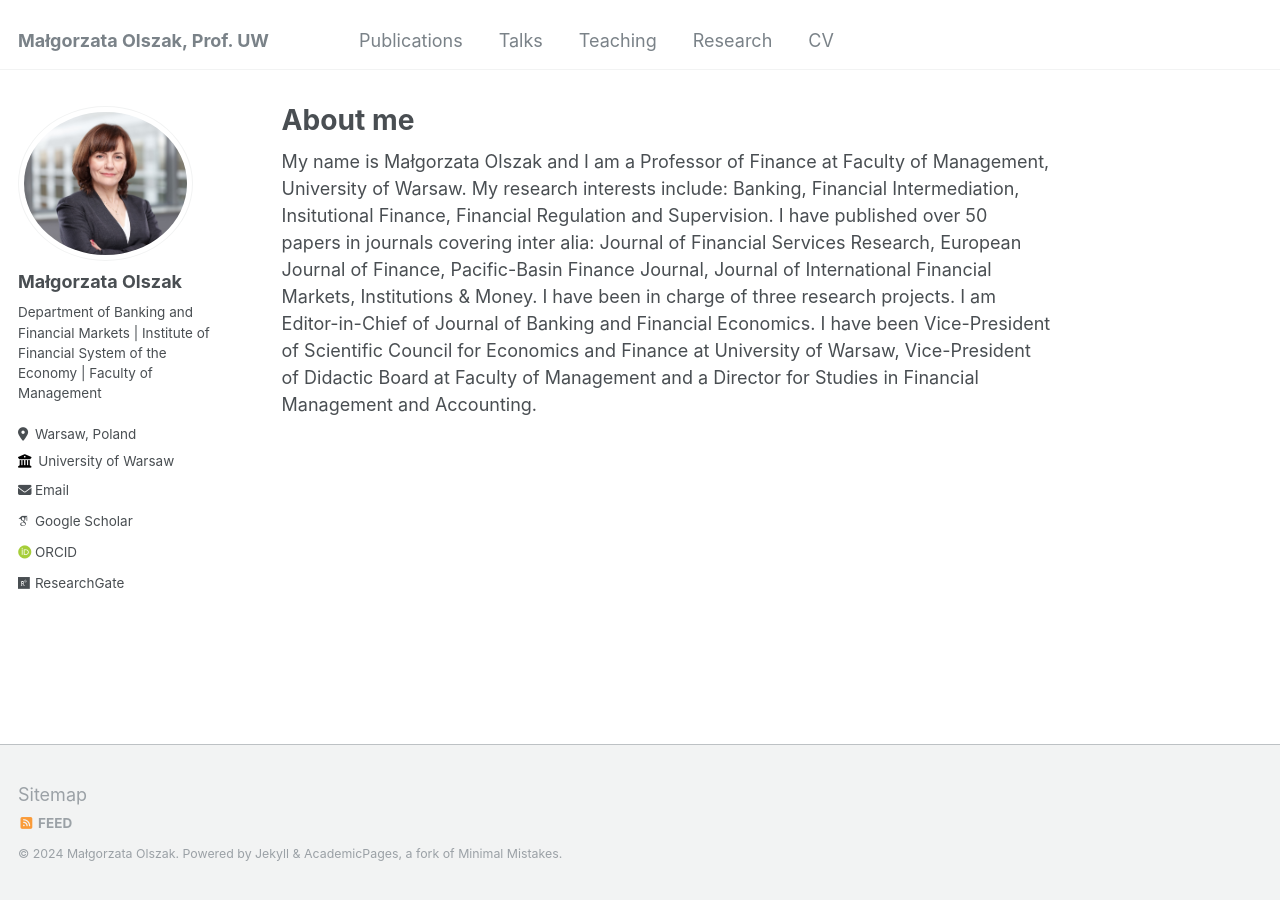
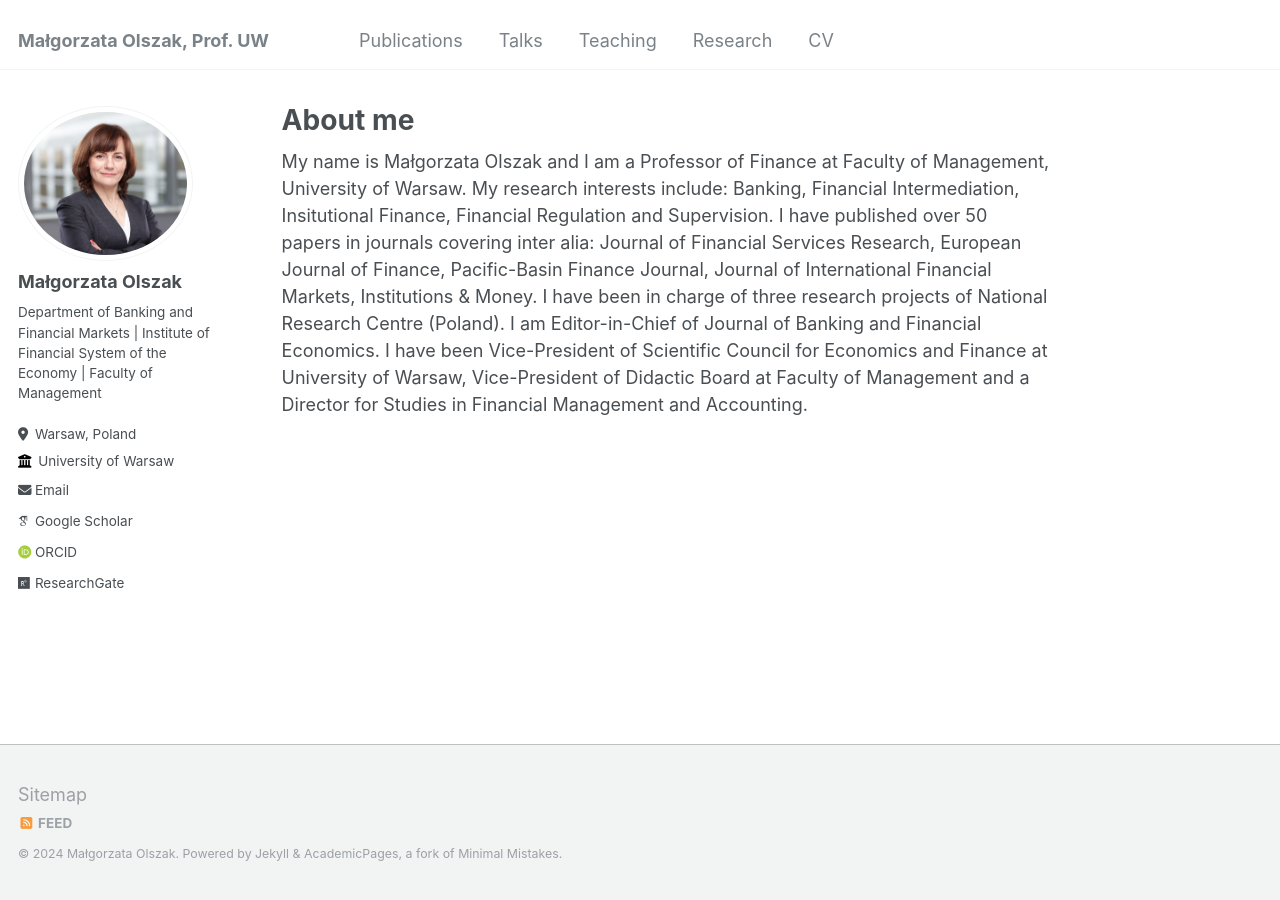
Before and after one commit to ma-olszak/ma-olszak.github.io, a Jekyll site: the page built from _pages/about.md, in a window 1280 px wide. Built offline with Jekyll 4.4.1, drawn with Linux system fonts in a browser that asks for light colours; some web fonts are replaced.

Commit message:
Update about.md

```diff
--- a/_pages/about.md
+++ b/_pages/about.md
@@ -7,4 +7,4 @@ redirect_from:
   - /about.html
 ---
 
-My name is Małgorzata Olszak and I am a Professor of Finance at Faculty of Management, University of Warsaw. My research interests include: Banking, Financial Intermediation, Insitutional Finance, Financial Regulation and Supervision. I have published over 50 papers in journals covering inter alia: Journal of Financial Services Research, European Journal of Finance, Pacific-Basin Finance Journal,  Journal of International Financial Markets, Institutions & Money. I have been in charge of three research projects. I am Editor-in-Chief of Journal of Banking and Financial Economics. I have been Vice-President of Scientific Council for Economics and Finance at University of Warsaw, Vice-President of Didactic Board at Faculty of Management and a Director for Studies in Financial Management and Accounting.
+My name is Małgorzata Olszak and I am a Professor of Finance at Faculty of Management, University of Warsaw. My research interests include: Banking, Financial Intermediation, Insitutional Finance, Financial Regulation and Supervision. I have published over 50 papers in journals covering inter alia: Journal of Financial Services Research, European Journal of Finance, Pacific-Basin Finance Journal,  Journal of International Financial Markets, Institutions & Money. I have been in charge of three research projects of National Research Centre (Poland). I am Editor-in-Chief of Journal of Banking and Financial Economics. I have been Vice-President of Scientific Council for Economics and Finance at University of Warsaw, Vice-President of Didactic Board at Faculty of Management and a Director for Studies in Financial Management and Accounting.
```
